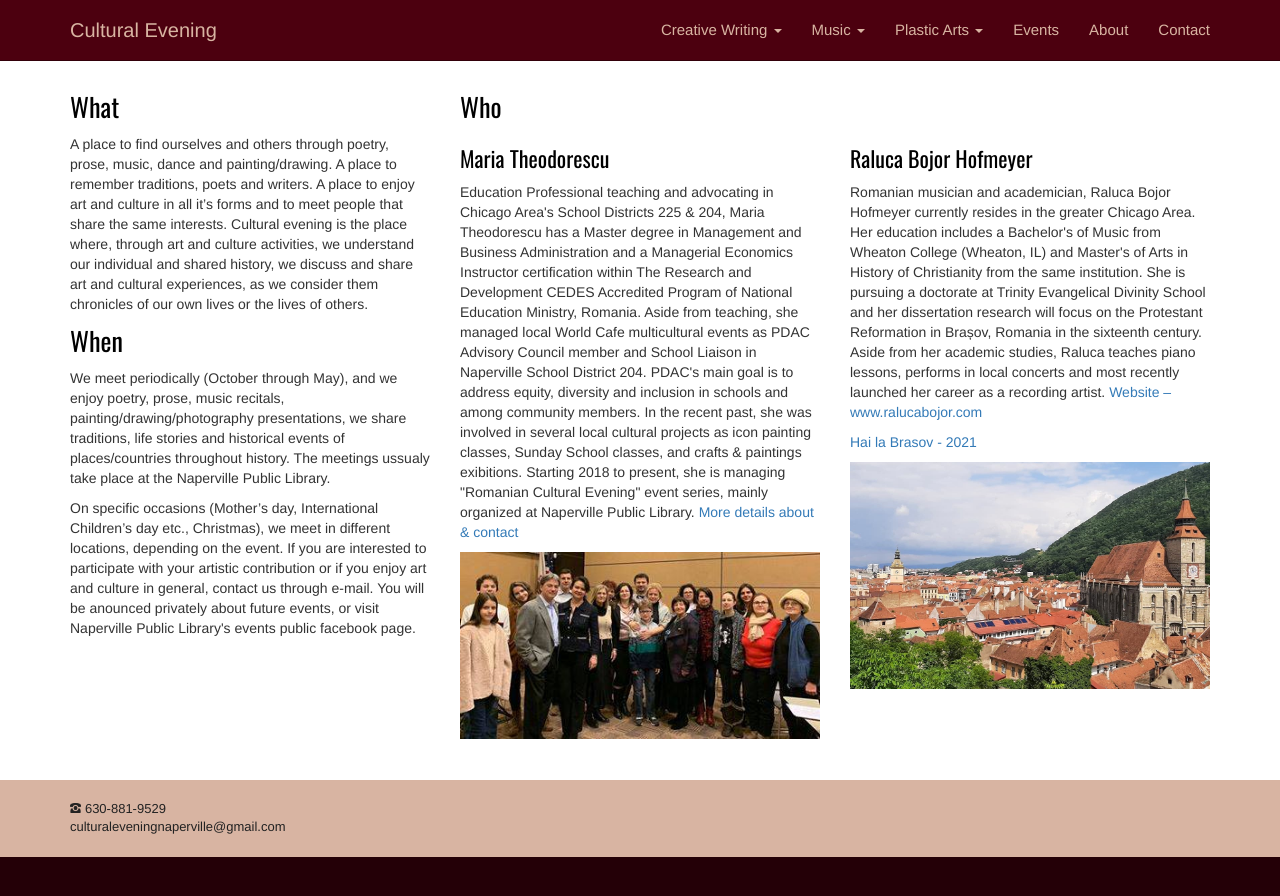
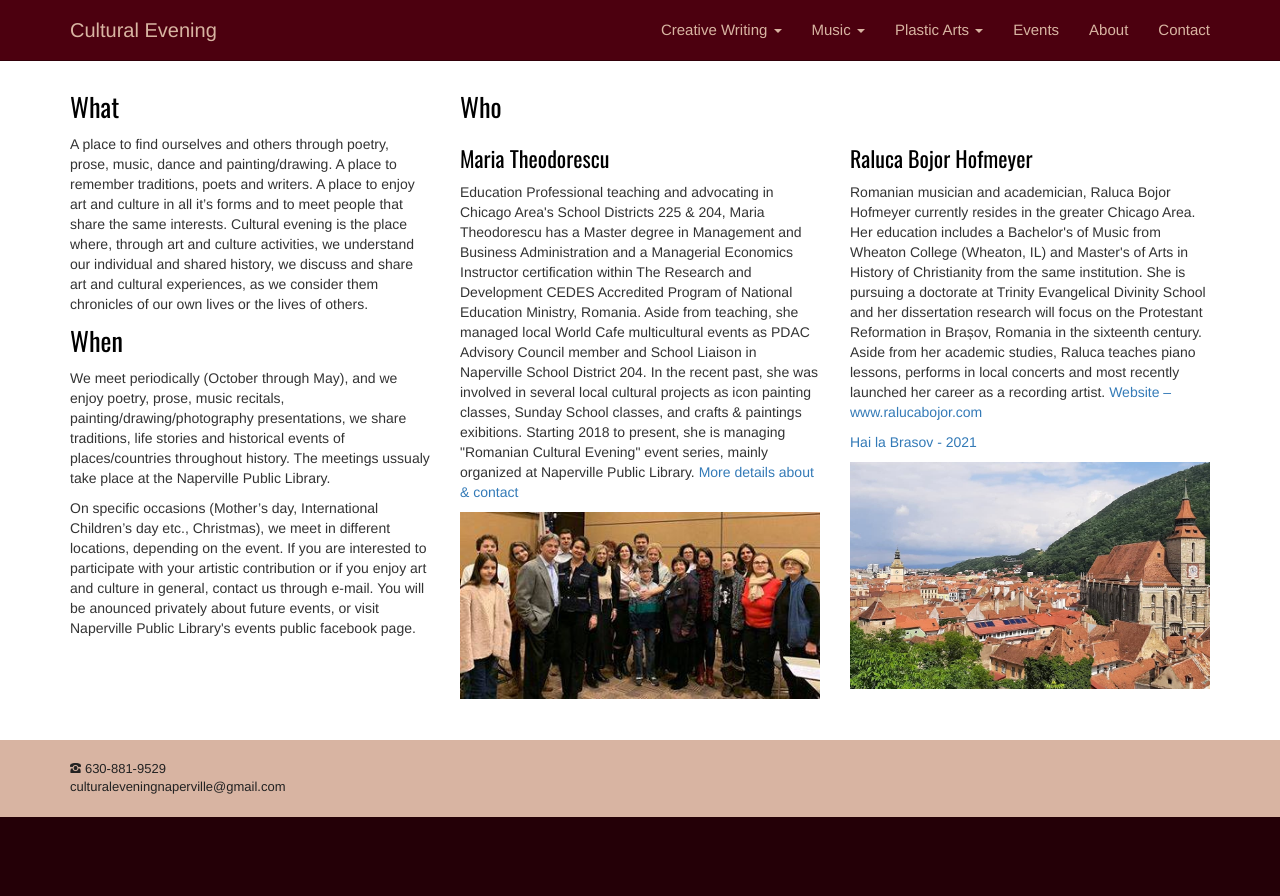
Before and after one commit to adrianth/culteve, a Jekyll site: the page built from en/about.html, in a window 1280 px wide. Shown: the top 896 px of the page. Built offline with Jekyll 4.4.1, drawn with Linux system fonts in a browser that asks for light colours.

Commit message:
pdac mac

```diff
--- a/en/about.html
+++ b/en/about.html
@@ -20,7 +20,7 @@ title: About
             <div class="row">
                 <div class="col-sm-6">
                     <h3>Maria Theodorescu</h3>
-                    <p>Education Professional teaching and advocating in Chicago Area's School Districts 225 & 204, Maria Theodorescu has a Master degree in Management and Business Administration and a Managerial Economics Instructor certification within The Research and Development CEDES Accredited Program of National Education Ministry, Romania. Aside from teaching, she managed local World Cafe multicultural events as PDAC Advisory Council member and School Liaison in Naperville School District 204. PDAC's main goal is to address equity, diversity and inclusion in schools and among community members. In the recent past, she was involved in several local cultural projects as icon painting classes, Sunday School classes, and crafts & paintings exibitions. Starting 2018 to present, she is managing "Romanian Cultural Evening" event series, mainly organized at Naperville Public Library.
+                    <p>Education Professional teaching and advocating in Chicago Area's School Districts 225 & 204, Maria Theodorescu has a Master degree in Management and Business Administration and a Managerial Economics Instructor certification within The Research and Development CEDES Accredited Program of National Education Ministry, Romania. Aside from teaching, she managed local World Cafe multicultural events as PDAC Advisory Council member and School Liaison in Naperville School District 204. In the recent past, she was involved in several local cultural projects as icon painting classes, Sunday School classes, and crafts & paintings exibitions. Starting 2018 to present, she is managing "Romanian Cultural Evening" event series, mainly organized at Naperville Public Library.
                         <a href="https://www.linkedin.com/in/maria-theodorescu-47157646/">More details about & contact</a> </p>
                         <img class="img img-responsive" src="{{ site.baseurl }}/img/events/seara.jpg" alt="">
                 </div>
```
